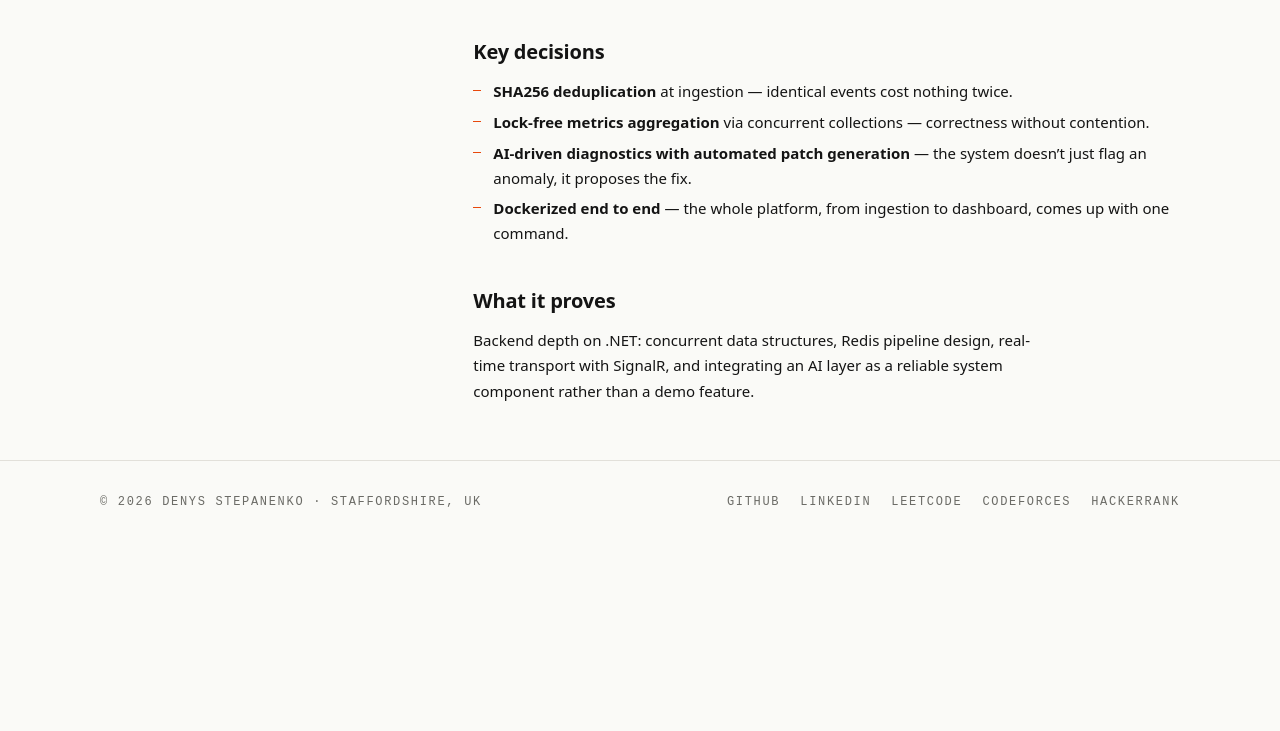
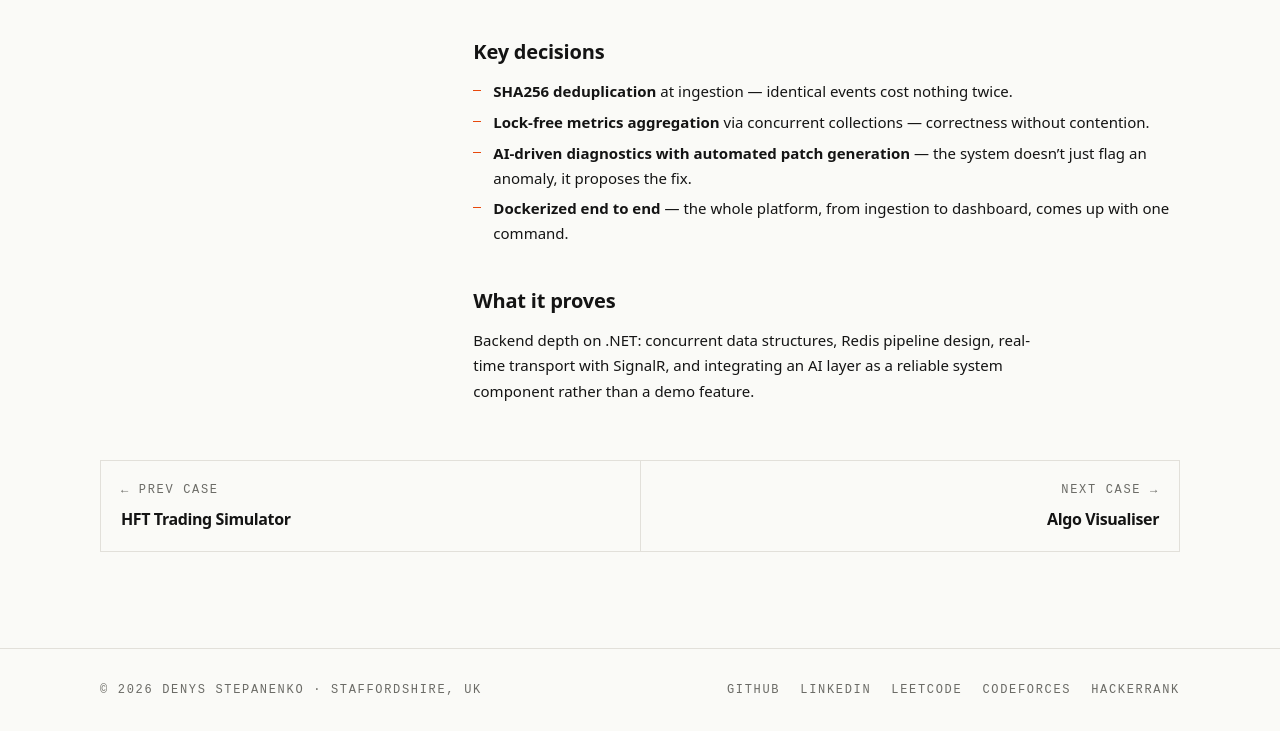
Before and after one commit to ezpectus/PortfolioWebsite, an Astro site: page /work/ai-log-observability/ in a window 1280 px wide. Shown: the part 1332-2063 px from the top of the page. Before the commit the page ends 1875 px from the top, so only its background shows below. Built offline with nearby package versions, Linux system fonts and the light colour scheme; Astro itself is replaced by a stand-in of ours.

Commit message:
Prev/next nav between case studies

```diff
--- a/src/layouts/CaseLayout.astro
+++ b/src/layouts/CaseLayout.astro
@@ -6,9 +6,11 @@ import { u } from "../utils/url";
 
 interface Props {
   entry: CollectionEntry<"projects">;
+  prev?: CollectionEntry<"projects"> | undefined;
+  next?: CollectionEntry<"projects"> | undefined;
 }
 
-const { entry } = Astro.props;
+const { entry, prev, next } = Astro.props;
 const d = entry.data;
 ---
 
@@ -102,5 +104,33 @@ const d = entry.data;
         <slot />
       </div>
     </div>
+
+    <nav class="grid grid-cols-1 gap-px border border-line bg-line sm:grid-cols-2">
+      <div class="bg-paper p-5">
+        {
+          prev && (
+            <a href={u(`work/${prev.id}/`)} class="group block">
+              <p class="mono">← prev case</p>
+              <p class="mt-2 font-display text-base font-semibold tracking-tight text-ink group-hover:text-accent-deep">
+                {prev.data.title}
+              </p>
+            </a>
+          )
+        }
+      </div>
+      <div class="bg-paper p-5 sm:text-right">
+        {
+          next && (
+            <a href={u(`work/${next.id}/`)} class="group block">
+              <p class="mono">next case →</p>
+              <p class="mt-2 font-display text-base font-semibold tracking-tight text-ink group-hover:text-accent-deep">
+                {next.data.title}
+              </p>
+            </a>
+          )
+        }
+      </div>
+    </nav>
+    <div class="pb-24"></div>
   </article>
 </BaseLayout>
--- a/src/pages/work/[slug].astro
+++ b/src/pages/work/[slug].astro
@@ -3,17 +3,17 @@ import { getCollection, render } from "astro:content";
 import CaseLayout from "../../layouts/CaseLayout.astro";
 
 export async function getStaticPaths() {
-  const projects = await getCollection("projects");
-  return projects.map((p) => ({
+  const projects = (await getCollection("projects")).sort((a, b) => a.data.order - b.data.order);
+  return projects.map((p, i) => ({
     params: { slug: p.id },
-    props: { p },
+    props: { p, prev: projects[i - 1], next: projects[i + 1] },
   }));
 }
 
-const { p } = Astro.props;
+const { p, prev, next } = Astro.props;
 const { Content } = await render(p);
 ---
 
-<CaseLayout entry={p}>
+<CaseLayout entry={p} prev={prev} next={next}>
   <Content />
 </CaseLayout>
```
